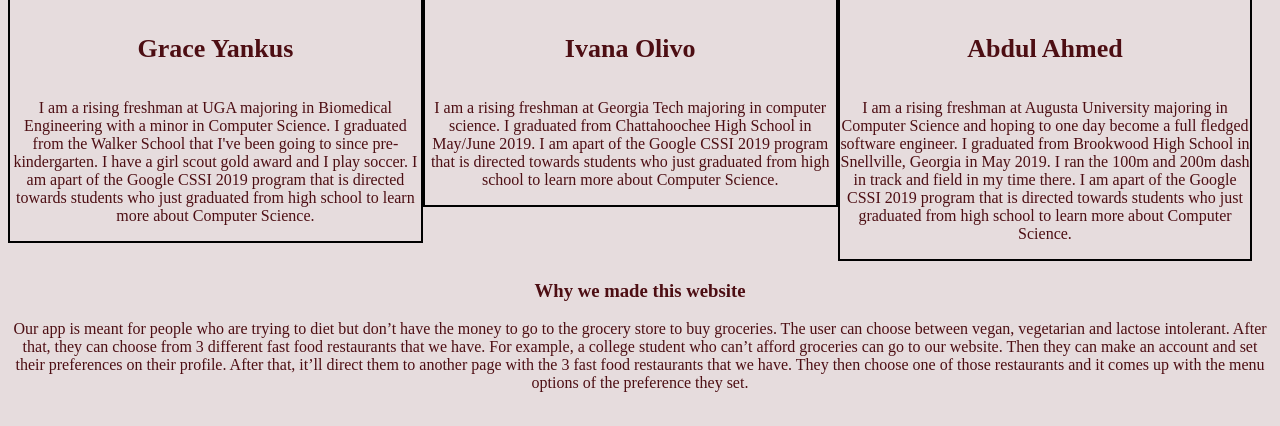
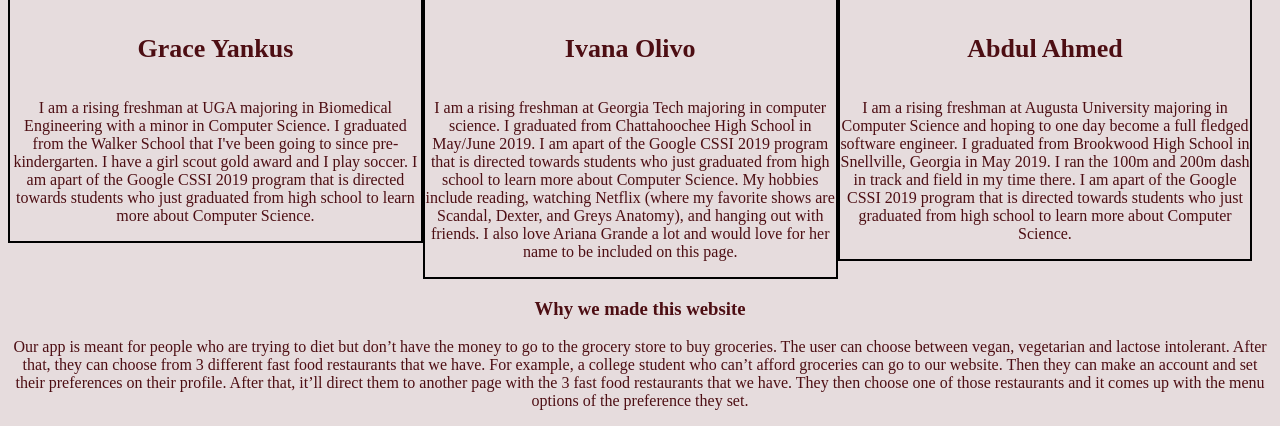
Before and after one commit to ivanaolivo/EmergencyEats, a Python web app: template templates/aboutus.html in a window 1280 px wide; the page is wider, and only the part inside the window is pictured. Shown: the part 689-1115 px from the top of that part. Before the commit the page ends 1081 px from the top of that part, so only its background shows below. Run offline with Jinja, Linux system fonts and the light colour scheme; the template is opened without the code that fills it, so the values that code supplies are empty.

Commit message:
added more about myself

```diff
--- a/templates/aboutus.html
+++ b/templates/aboutus.html
@@ -25,7 +25,7 @@
     <img src="../static/ivana.jpg" class= "baby2"/>
   <h4> Ivana Olivo </h4>
   <p>
-    I am a rising freshman at Georgia Tech majoring in computer science. I graduated from Chattahoochee High School in May/June 2019. I am apart of the Google CSSI 2019 program that is directed towards students who just graduated from high school to learn more about Computer Science.
+    I am a rising freshman at Georgia Tech majoring in computer science. I graduated from Chattahoochee High School in May/June 2019. I am apart of the Google CSSI 2019 program that is directed towards students who just graduated from high school to learn more about Computer Science. My hobbies include reading, watching Netflix (where my favorite shows are Scandal, Dexter, and Greys Anatomy), and hanging out with friends. I also love Ariana Grande a lot and would love for her name to be included on this page.
   </div>
 
   <div class="column">
```
